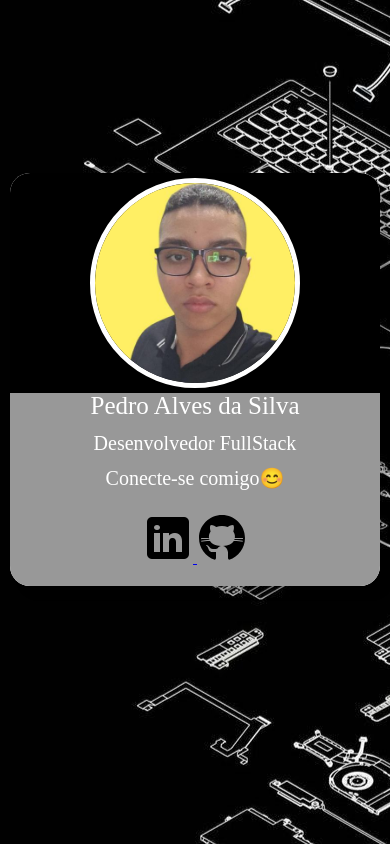
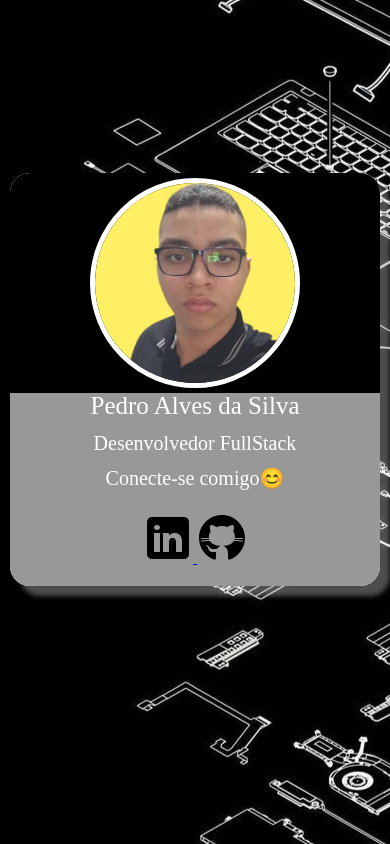
Before and after one commit to pedroalvesdev1/projeto_cartao_apresentacao, a plain HTML site: page index.html in a window 390 px wide. Drawn offline with Linux system fonts and the light colour scheme; a web font is replaced by a local one.

Commit message:
alterando sombra 2

```diff
--- a/css/style.css
+++ b/css/style.css
@@ -95,6 +95,7 @@ body {
 
         main {
             & .card {
+                box-shadow: 10px 10px 5px rgba(255, 255, 255, 0.3);
                 & .card-info {
                     gap: 15px;
 
```
